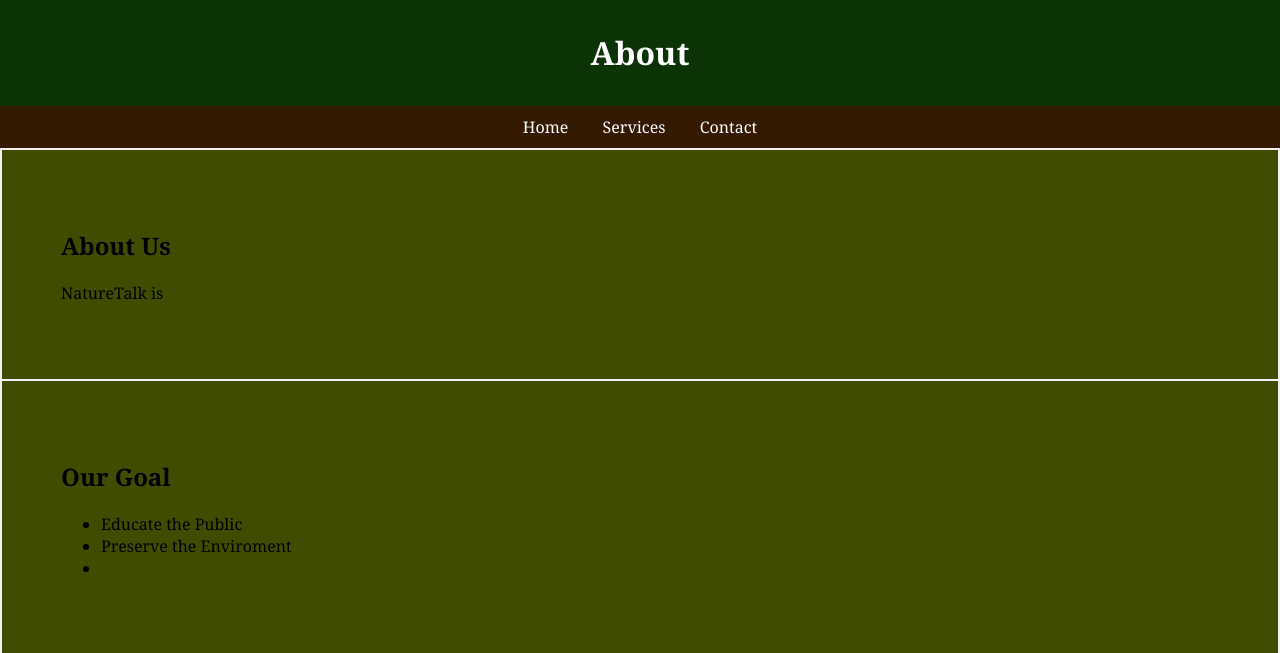
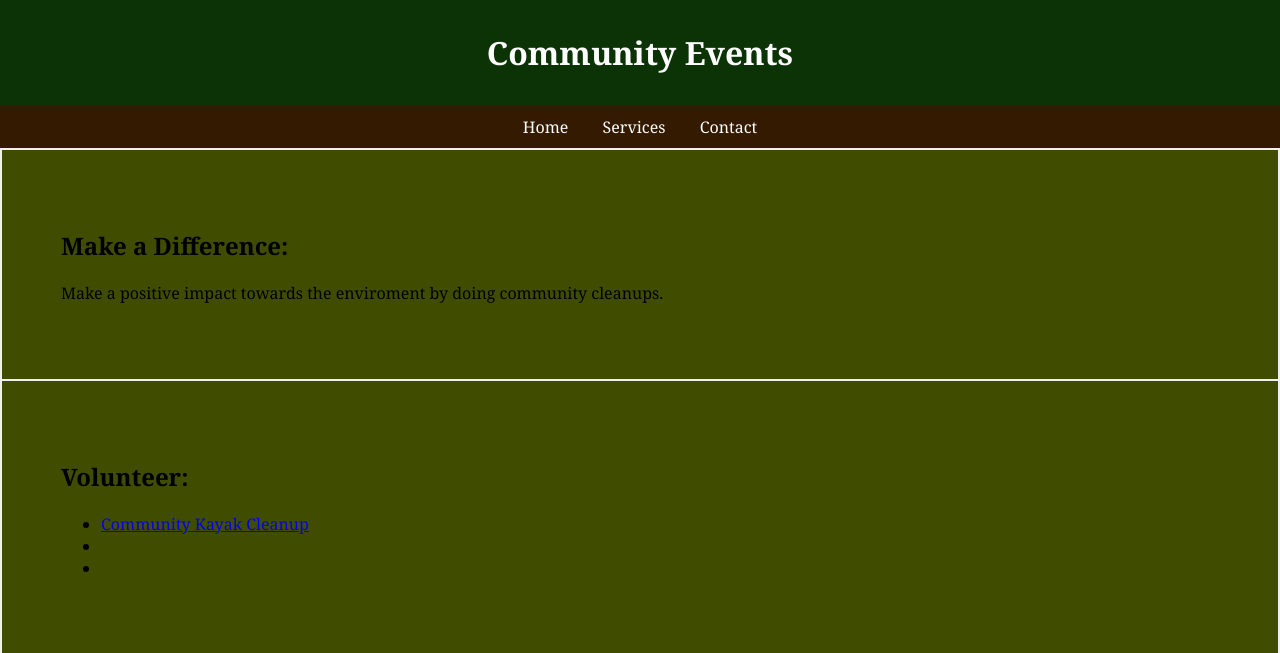
Before and after one commit to had2020/Nature-Talk, a Flask app: page /about in a window 1280 px wide. Shown: the top 653 px of the page. Run offline with Flask 3, Linux system fonts and the light colour scheme; grey boxes are pictures that could not be loaded.

Commit message:
Update about.html

```diff
--- a/templates/about.html
+++ b/templates/about.html
@@ -3,7 +3,7 @@
 <head>
     <meta charset="UTF-8">
     <meta name="viewport" content="width=device-width, initial-scale=1.0">
-    <title>About</title>
+    <title>Community</title>
     <style>
         /* Basic CSS styles can go here */
         body {
@@ -50,7 +50,7 @@
 </head>
 <body>
     <header>
-        <h1>About</h1>
+        <h1>Community Events </h1>
     </header>
     <nav>
         <a href="#">Home</a>
@@ -58,16 +58,18 @@
         <a href="#">Contact</a>
     </nav>
     <section>
-        <h2>About Us</h2>
-        <p>NatureTalk is
+        <h2>Make a Difference:</h2>
+        <p> Make a positive impact towards the  enviroment by doing community cleanups.
         </p>
     </section>
     <section>
-        <h2>Our Goal</h2>
+        <h2>Volunteer:</h2>
         <p></p>
         <ul>
-            <li>Educate the Public</li>
-            <li>Preserve the Enviroment</li>
+            <li>
+<a href="https://www.oceanconnectors.org/event/community-kayak-cleanup-3/">Community Kayak Cleanup</a></li>
+
+            <li></li>
             <li></li>
         </ul>
 
```
